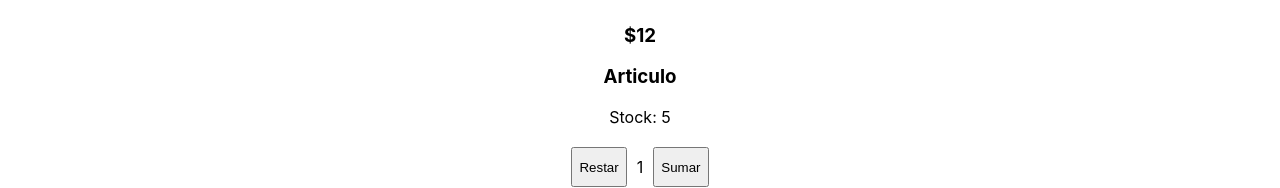
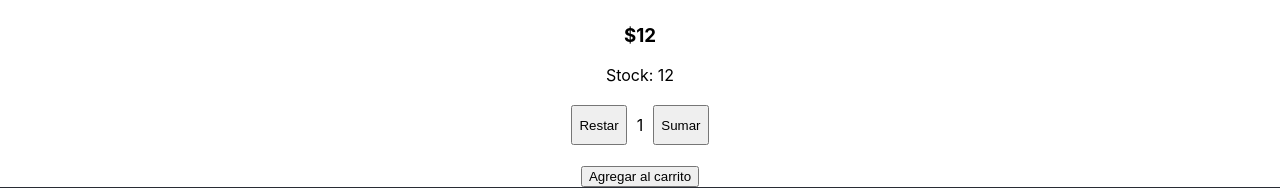
Before and after one commit to alesanchezrey/tiendaSanchez, a React (Create React App) app: page / in a window 1280 px wide. Shown: the part 431-619 px from the top of the page. Built offline with nearby package versions, Linux system fonts and the light colour scheme.

Commit message:
Detalle Producto II

```diff
--- a/src/App.js
+++ b/src/App.js
@@ -1,20 +1,13 @@
 import logo from './logo.svg';
 import './App.css';
 import NavBar from './components/NavBar/NavBar';
-import ItemCount from './components/ItemCount/ItemCount';
 import ItemDetailContainer from './components/ItemDetailContainer/ItemDetailContainer';
 
 function App() {
-  const stock = 5
-  const handleOnAdd = (cantidad) => {
-    alert(`Agregaste ${cantidad} productos al carrito`)
-  }
-
   return (
     <div className="App">
       <NavBar />
       <ItemDetailContainer greeting="Bienvenido a Funko Pop Stars" />
-      <ItemCount initial={1} stock={stock} onAdd={handleOnAdd} />
       <header className="App-header">
         <img src={logo} className="App-logo" alt="logo" />
       </header>
--- a/src/components/ItemCount/ItemCount.js
+++ b/src/components/ItemCount/ItemCount.js
@@ -14,7 +14,6 @@
 
   return (
     <>
-      <h3>Articulo</h3>
       <div>Stock: {props.stock}</div>
       <div className="contOp">
         <button onClick={restar}>Restar</button>
--- a/src/components/ItemDetail/ItemDetail.js
+++ b/src/components/ItemDetail/ItemDetail.js
@@ -1,9 +1,15 @@
+import ItemCount from "../ItemCount/ItemCount"
+
+const handleOnAdd = (cantidad) => {
+  alert(`Agregaste ${cantidad} productos al carrito`)
+}
 const ItemDetail = ({item}) => {
     return (
       <div>
           <img width={"200px"} src={item.image} alt={item.title} />
           <h2>{item.title}</h2>
           <h3>${item.price}</h3>
+          <ItemCount initial={1} stock={item.stock} onAdd={handleOnAdd} />
       </div>
     )
   }
--- a/src/components/ItemDetailContainer/ItemDetailContainer.js
+++ b/src/components/ItemDetailContainer/ItemDetailContainer.js
@@ -1,30 +1,40 @@
-import data from "../mockData"
-import { useEffect, useState } from "react"
-import ItemDetail from "../ItemDetail/ItemDetail"
+import data from "../mockData";
+import { useEffect, useState } from "react";
+import ItemDetail from "../ItemDetail/ItemDetail";
 
-const ItemDetailContainer = ({greeting}) => {
-
-  const [productList, setProductList] = useState([])
+const ItemDetailContainer = ({ greeting }) => {
+  const [product, setProduct] = useState({});
+  const [isLoading, setIsLoading] = useState(true);
+  const id = "2";
 
   useEffect(() => {
-    getProducts.then((response) => {
-      setProductList(response.find((item)=> item.id === "2"))
-    })
-  }, [])
+    setIsLoading(true);
 
-  const getProducts = new Promise((resolve, reject) => {
+    const getProducts = new Promise((resolve, reject) => {
       setTimeout(() => {
-        resolve(data)
-      }, 2000)
-    })
+        resolve(data);
+      }, 2000);
+    });
 
+    getProducts
+      .then((response) => {
+        setProduct(response.find((item) => item.id === id));
+      })
+      .finally(() => {
+        setIsLoading(false);
+      });
+  }, [id]);
+
+  if (isLoading) {
+    return <h1>Cargando detalle del producto ...</h1>;
+  }
 
   return (
     <>
-    <h1>{greeting}</h1>
-    <ItemDetail item={productList}/>
+      <h1>{greeting}</h1>
+      <ItemDetail item={product} />
     </>
-  )
-}
+  );
+};
 
-export default ItemDetailContainer
+export default ItemDetailContainer;
--- a/src/components/mockData.js
+++ b/src/components/mockData.js
@@ -3,25 +3,29 @@
         id: "1",
         title: "Spider Man",
         price: 15,
-        image: "https://pisces.bbystatic.com/image2/BestBuy_US/images/products/6354/6354855_sd.jpg"
+        image: "https://pisces.bbystatic.com/image2/BestBuy_US/images/products/6354/6354855_sd.jpg",
+        stock: 10
     },
     {
         id: "2",
         title: "Flash",
         price: 12,
-        image: "https://m.media-amazon.com/images/I/71Q1S691DGL._AC_SL1500_.jpg"
+        image: "https://m.media-amazon.com/images/I/71Q1S691DGL._AC_SL1500_.jpg",
+        stock: 12
     },
     {
         id: "3",
         title: "Deadpool",
         price: 15,
-        image: "https://encrypted-tbn0.gstatic.com/images?q=tbn:ANd9GcS8OijZUSmL7xKagxXbbHrcxNRwN87_Gc548A&usqp=CAU"
+        image: "https://encrypted-tbn0.gstatic.com/images?q=tbn:ANd9GcS8OijZUSmL7xKagxXbbHrcxNRwN87_Gc548A&usqp=CAU",
+        stock: 10
     },
     {
         id: "4",
         title: "Red Hood",
         price: 12,
-        image: "https://cf.shopee.com.br/file/72961fb495fc314cadaa70429a6f3912"
+        image: "https://cf.shopee.com.br/file/72961fb495fc314cadaa70429a6f3912",
+        stock: 12
     }
 ]
 
```
